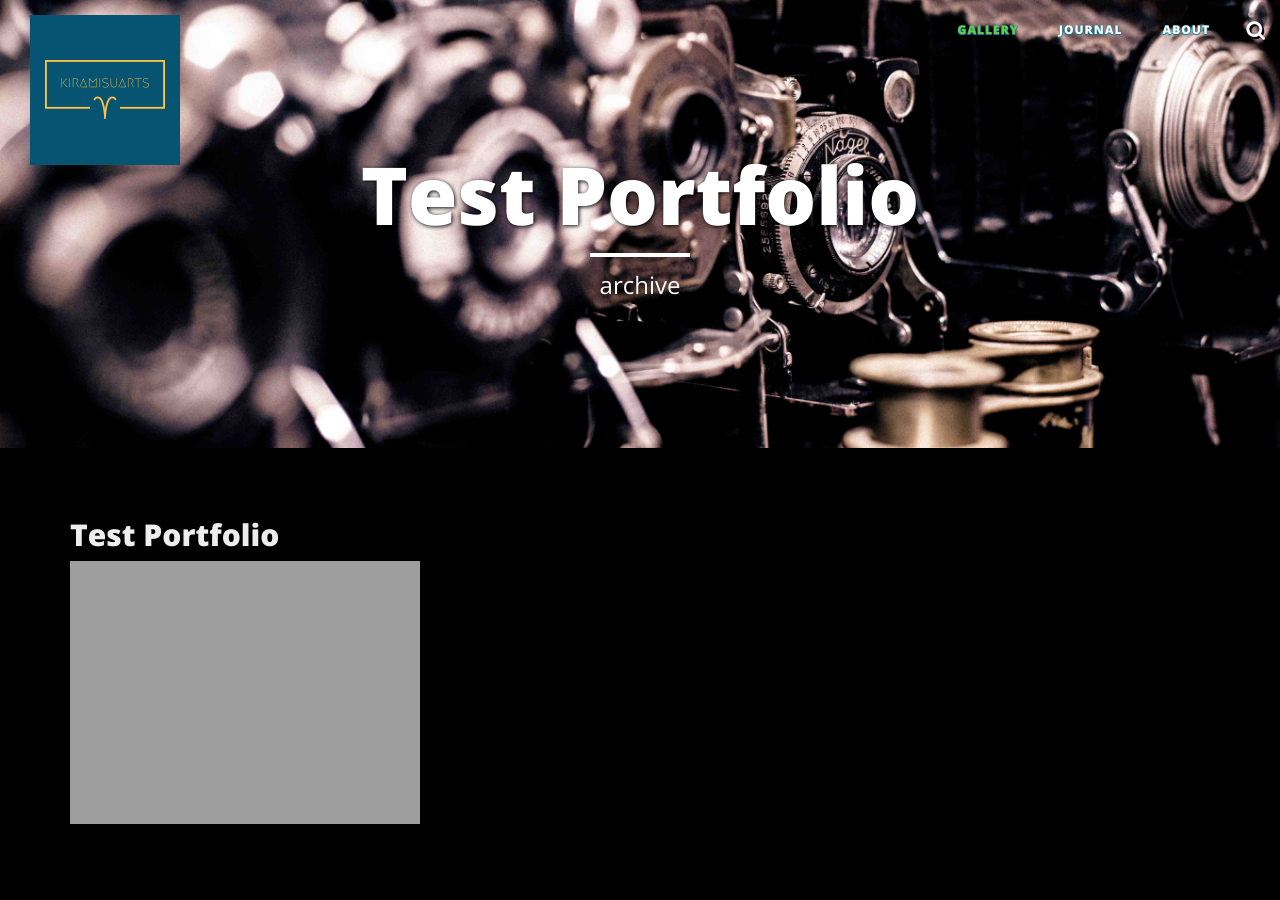
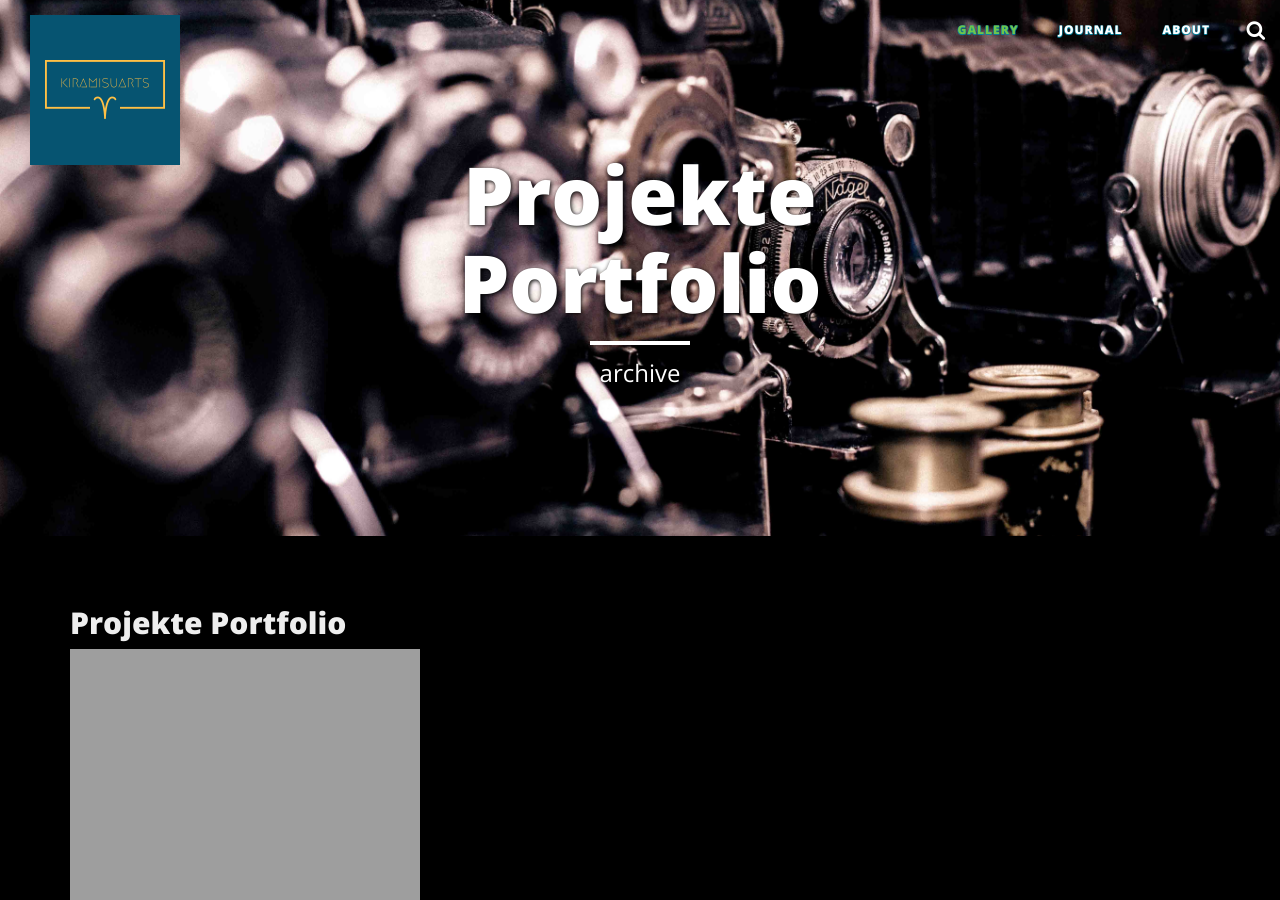
Before and after one commit to sunbliss/photorama, a Jekyll site: the page built from gallery/index.html, in a window 1280 px wide and 900 px high. Built offline with Jekyll 4.4.1, drawn with Linux system fonts in a browser that asks for light colours; nearby versions of some CDN libraries.

Commit message:
WIP debugging Ga

```diff
--- a/gallery/index.html
+++ b/gallery/index.html
@@ -9,12 +9,6 @@ images:
    gallery-folder: /gallery/gallery10/
    gallery-name: Projekte
    gallery-date: Julie 2015
-
-layout: page
-title: "Test Portfolio"
-description: "archive"
-active: gallery
-header-img: "img/gallery-bg.jpg"
 images:
   - image_path: /gallery/albums/alb8.jpg
     gallery-folder: /gallery/gallery8/
```
